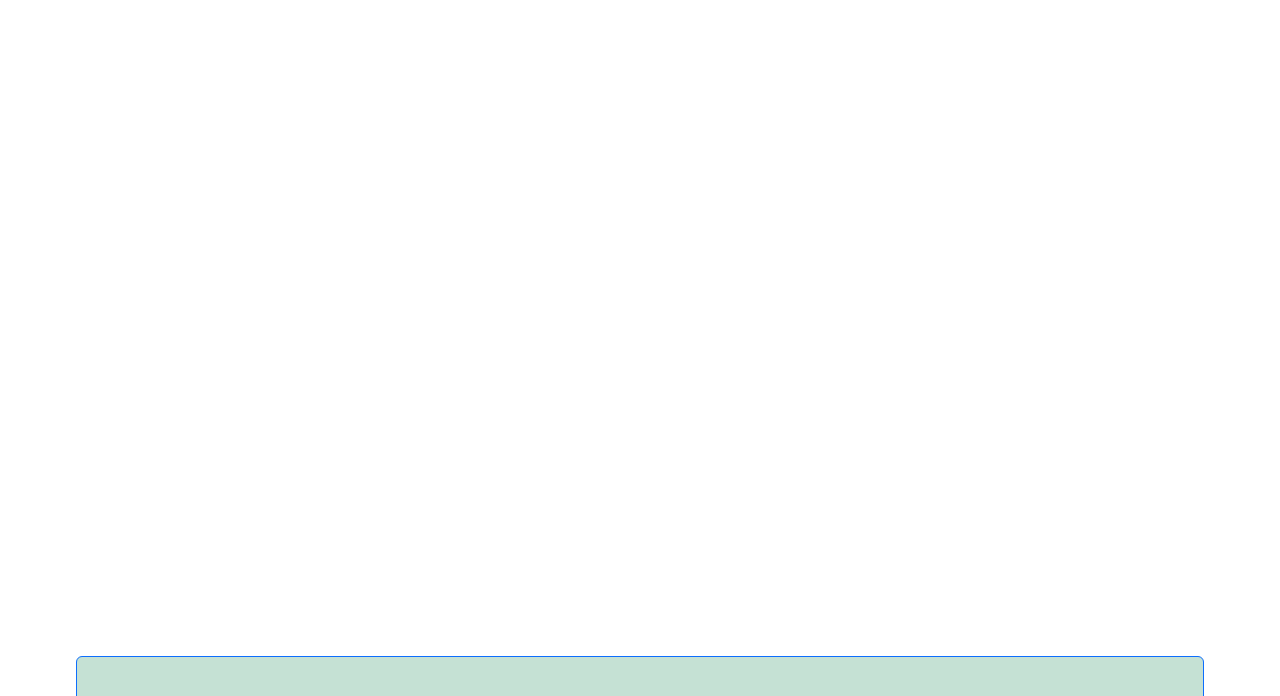
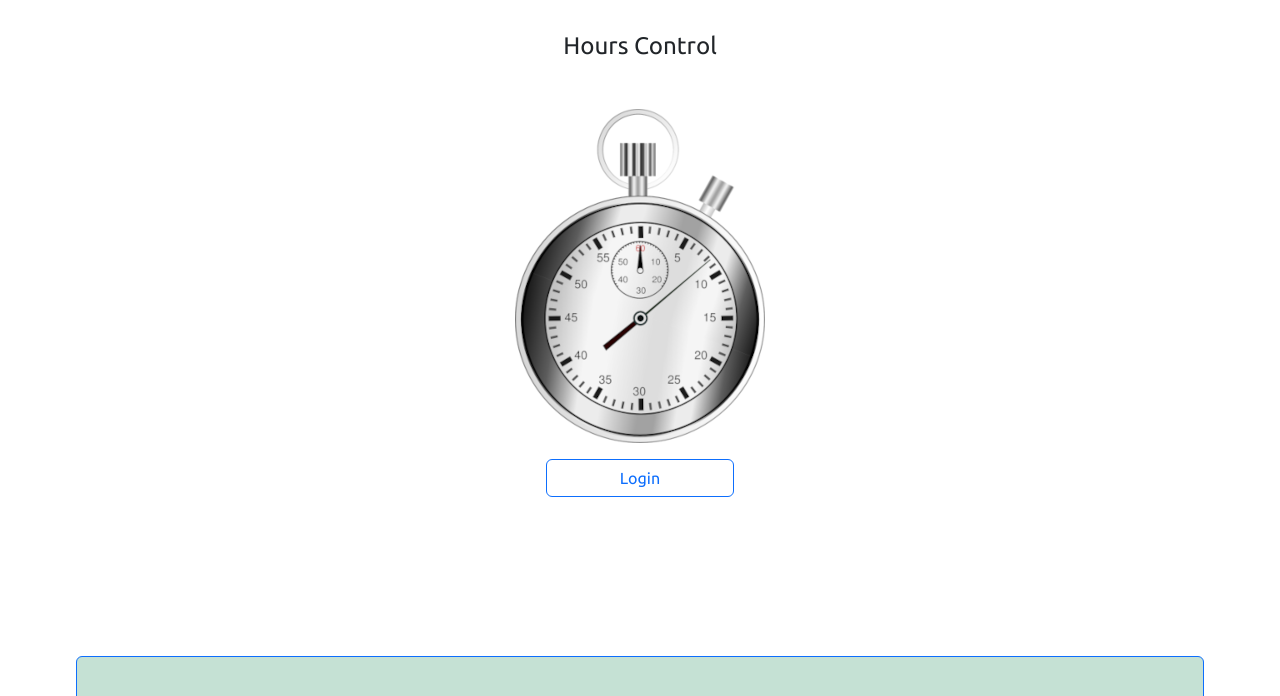
Before and after one commit to Randy88-art/hourly-control, a PHP site: page / in a window 1280 px wide. Shown: the part 201-897 px from the top of the page. Run offline with PHP 8.4, Linux system fonts and the light colour scheme; classes that the project's autoload settings leave out are loaded by file name.

Commit message:
Improve main and register views

```diff
--- a/Application/view/main_view.twig
+++ b/Application/view/main_view.twig
@@ -1,18 +1,26 @@
 {% extends "base.twig" %}
 
 {% block section %}
-
     {% if session.user_name is defined %}
     <section class="row text-center">
-    <div class="col-2 alert alert-{{ workstate_color }}">
+        <div class="col col-md-2 alert alert-{{ workstate_color }}">
             {{ workstate }}
         </div>
         <h2>Hours Control</h2>
         <div>
-        <a href="/hourlycontrol/hourly/getIn" class="col-2 btn btn-outline-success">Enter</a>
-        <a href="/hourlycontrol/hourly/getOut" class="col-2 btn btn-outline-danger">Exit</a>
+            <a href="/hourlycontrol/hourly/getIn" class="col-3 col-md-2 btn btn-outline-success">Enter</a>
+            <a href="/hourlycontrol/hourly/getOut" class="col-3 col-md-2 btn btn-outline-danger">Exit</a>
+        </div>
+    </section>
+    {% else %}
+    <section class="row text-center">
+        <h2>Hours Control</h2>
+        <figure class="mb-3 col-6 m-auto">
+            <img src="/images/hourlycontrol.png" alt="clock">
+        </figure>
+        <div>
+            <a href="/login" class="col col-md-2 btn btn-outline-primary">Login</a>
         </div>
     </section>
     {% endif %}
-
 {% endblock section %}
--- a/Application/view/register/register_view.twig
+++ b/Application/view/register/register_view.twig
@@ -1,9 +1,9 @@
 {% extends "base.twig" %}
 
 {% block main %}
-    <h4>Register view</h4>
     <section class="row">
-        <section class="col-6 mx-auto">
+        <section class="col col-md-9 col-lg-7 col-xl-6 mx-auto credentials">
+            <h2>Register view</h2>
             {% include "register/form_view.twig" %}
         </section>
     </section>
--- a/public/css/estilo.css
+++ b/public/css/estilo.css
@@ -201,6 +201,10 @@ select {
 	font-size: 0.7em;
 }
 
+img {
+	max-width: 100%;
+}
+
 /***************** Password strength style *************************/
 .strength {
 	width: 80%;
@@ -251,17 +255,25 @@ select {
 	cursor: pointer;
 }
 
+.message {
+	text-align: center;
+	color: #888;
+}
 
 /***************** Configuración para móviles **********************/
 @media (max-width:480px) {
-
+	main {
+		min-height: 0em;
+	}
 }
 
 /************************************************************************
 *			iphone 6/7/8 horizontal														*
 ************************************************************************/
 @media (min-width:481px) and (max-width: 668px) {
-
+	main {
+		min-height: 0em;
+	}
 }
 
 /************************************************************************
```
Also changed, not shown: Application/view/register/form_view.twig (+22 -2 lines), public/images/hourlycontrol.png (added). Lines whose indentation alone changed are shown as unchanged.
